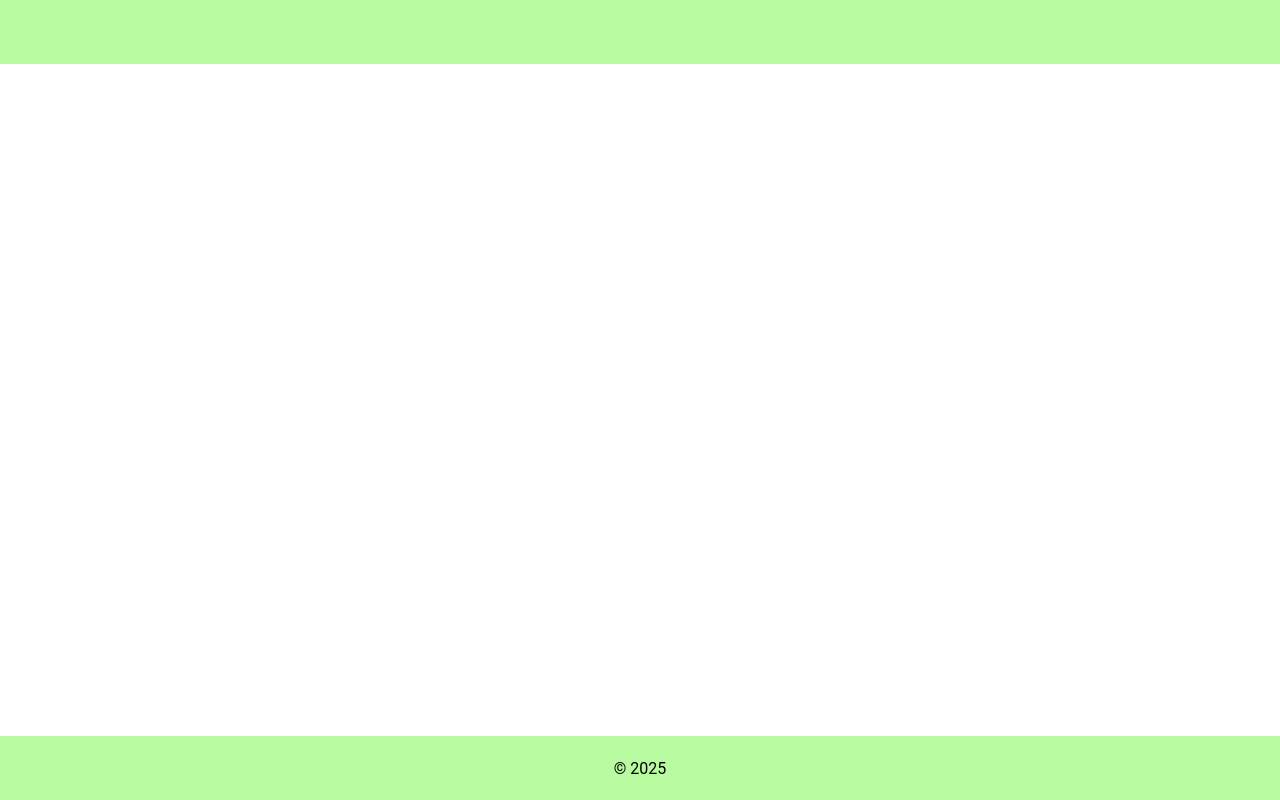
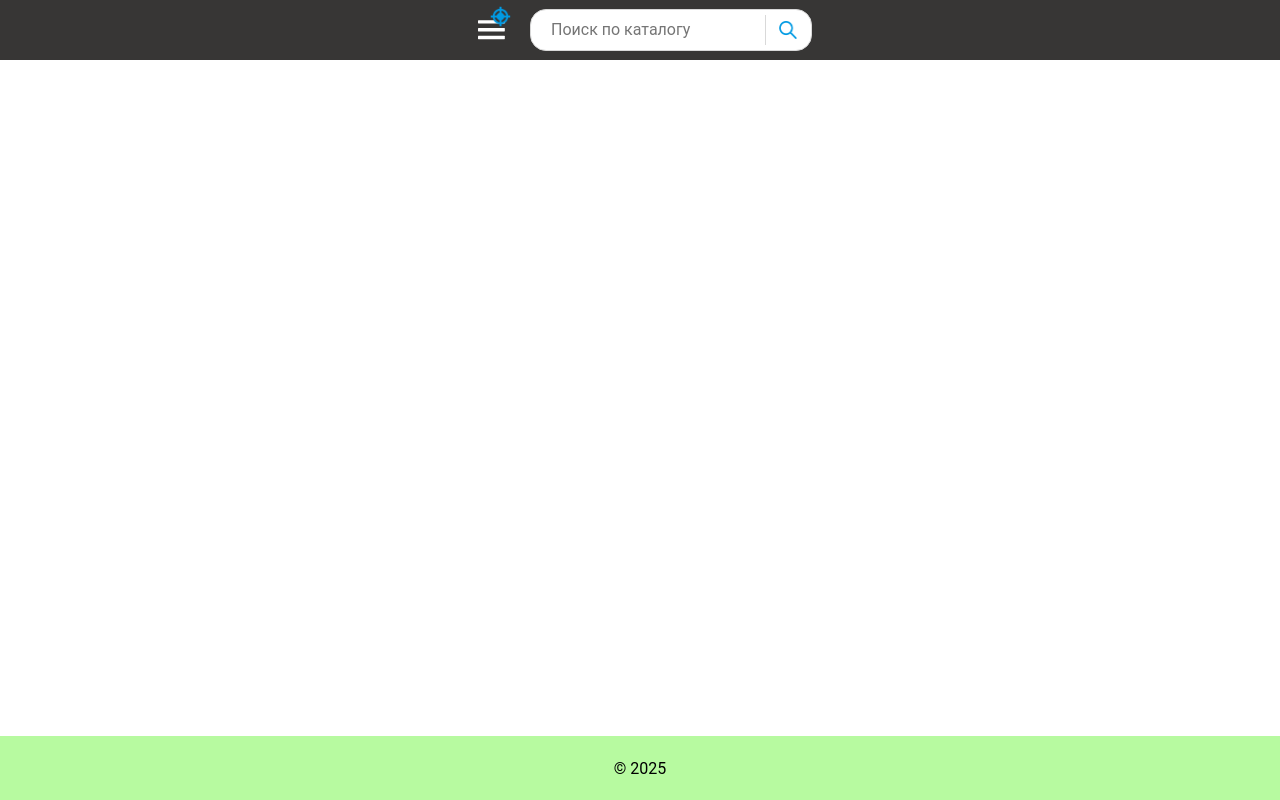
Before and after one commit to alexey-khomenko/m-airsoft-rus, an Astro site: page / in a window 1280 px wide. Built offline with nearby package versions, Linux system fonts and the light colour scheme; Astro itself is replaced by a stand-in of ours.

Commit message:
Add header menu and search components

```diff
--- /dev/null
+++ b/docs/components/header-menu.css
@@ -0,0 +1,37 @@
+.header-menu {
+  flex-shrink: 0;
+  width: 2.875rem;
+
+  display: flex;
+  justify-content: center;
+  align-items: center;
+
+  .button {
+    position: relative;
+
+    cursor: pointer;
+    border: none;
+
+    background-color: transparent;
+    color: #FFFFFF;
+
+    .svg {
+      position: relative;
+      z-index: 0;
+
+      display: block;
+    }
+
+    .img {
+      position: absolute;
+      top: -12px;
+      right: -4px;
+      z-index: 1;
+
+      width: 21px;
+      height: 21px;
+
+      display: block;
+    }
+  }
+}
--- /dev/null
+++ b/docs/components/header-search.css
@@ -0,0 +1,56 @@
+.header-search {
+  flex-grow: 1;
+  height: 2.625rem;
+
+  display: flex;
+  justify-content: center;
+  align-items: center;
+  gap: 0.25rem;
+
+  border-radius: 1rem;
+  border: 1px solid #D9D9D9;
+
+  background-color: #FFFFFF;
+
+  .input {
+    flex-grow: 1;
+    align-self: stretch;
+    width: 100%;
+    margin-left: 1.25rem;
+    padding: 0;
+
+    display: block;
+
+    border: none;
+
+    background-color: transparent;
+    color: #373635;
+
+    &::placeholder {
+      opacity: 1;
+      color: #757575;
+    }
+  }
+
+  .button {
+    flex-shrink: 0;
+    width: 2.75rem;
+    height: 1.875rem;
+    margin-right: 0.125rem;
+
+    display: flex;
+    justify-content: center;
+    align-items: center;
+
+    cursor: pointer;
+    border: none;
+    border-left: 1px solid #D9D9D9;
+
+    background-color: transparent;
+
+    .img {
+      width: 18px;
+      height: 18px;
+    }
+  }
+}
--- a/docs/components/header.css
+++ b/docs/components/header.css
@@ -3,8 +3,17 @@
   top: 0;
   left: 0;
   right: 0;
-  height: var(--header--h);
-  padding-block: 1rem;
+  z-index: 2;
 
-  background-color: #B7FAA0;
+  background-color: #373635;
+  color: #FFFFFF;
+
+  .header-wrapper {
+    height: var(--header--h);
+
+    display: flex;
+    justify-content: center;
+    align-items: center;
+    gap: 1rem;
+  }
 }
--- a/docs/layouts/layout.css
+++ b/docs/layouts/layout.css
@@ -1,9 +1,17 @@
 input {
   font-size: max(16px, 1rem);
+
+  &:focus-visible {
+    outline: none;
+  }
+}
+
+button {
+  padding: 0.125rem;
 }
 
 :root {
-  --header--h: 64px;
+  --header--h: 3.75rem;
   --footer--h: 64px;
 }
 
--- /dev/null
+++ b/public/components/header-menu.css
@@ -0,0 +1,37 @@
+.header-menu {
+  flex-shrink: 0;
+  width: 2.875rem;
+
+  display: flex;
+  justify-content: center;
+  align-items: center;
+
+  .button {
+    position: relative;
+
+    cursor: pointer;
+    border: none;
+
+    background-color: transparent;
+    color: #FFFFFF;
+
+    .svg {
+      position: relative;
+      z-index: 0;
+
+      display: block;
+    }
+
+    .img {
+      position: absolute;
+      top: -12px;
+      right: -4px;
+      z-index: 1;
+
+      width: 21px;
+      height: 21px;
+
+      display: block;
+    }
+  }
+}
--- /dev/null
+++ b/public/components/header-menu.js
@@ -0,0 +1,9 @@
+document.addEventListener('click', (e) => {
+  const button = e.target.closest('.header-menu .button');
+
+  if (!button) return true;
+
+  e.preventDefault();
+
+  console.log('click', button);
+});
--- /dev/null
+++ b/public/components/header-search.css
@@ -0,0 +1,56 @@
+.header-search {
+  flex-grow: 1;
+  height: 2.625rem;
+
+  display: flex;
+  justify-content: center;
+  align-items: center;
+  gap: 0.25rem;
+
+  border-radius: 1rem;
+  border: 1px solid #D9D9D9;
+
+  background-color: #FFFFFF;
+
+  .input {
+    flex-grow: 1;
+    align-self: stretch;
+    width: 100%;
+    margin-left: 1.25rem;
+    padding: 0;
+
+    display: block;
+
+    border: none;
+
+    background-color: transparent;
+    color: #373635;
+
+    &::placeholder {
+      opacity: 1;
+      color: #757575;
+    }
+  }
+
+  .button {
+    flex-shrink: 0;
+    width: 2.75rem;
+    height: 1.875rem;
+    margin-right: 0.125rem;
+
+    display: flex;
+    justify-content: center;
+    align-items: center;
+
+    cursor: pointer;
+    border: none;
+    border-left: 1px solid #D9D9D9;
+
+    background-color: transparent;
+
+    .img {
+      width: 18px;
+      height: 18px;
+    }
+  }
+}
--- /dev/null
+++ b/public/components/header-search.js
@@ -0,0 +1,9 @@
+document.addEventListener('submit', (e) => {
+  const form = e.target.closest('.header-search');
+
+  if (!form) return true;
+
+  e.preventDefault();
+
+  console.log('submit', form);
+});
--- a/public/components/header.css
+++ b/public/components/header.css
@@ -3,8 +3,17 @@
   top: 0;
   left: 0;
   right: 0;
-  height: var(--header--h);
-  padding-block: 1rem;
+  z-index: 2;
 
-  background-color: #B7FAA0;
+  background-color: #373635;
+  color: #FFFFFF;
+
+  .header-wrapper {
+    height: var(--header--h);
+
+    display: flex;
+    justify-content: center;
+    align-items: center;
+    gap: 1rem;
+  }
 }
--- a/public/layouts/layout.css
+++ b/public/layouts/layout.css
@@ -1,9 +1,17 @@
 input {
   font-size: max(16px, 1rem);
+
+  &:focus-visible {
+    outline: none;
+  }
+}
+
+button {
+  padding: 0.125rem;
 }
 
 :root {
-  --header--h: 64px;
+  --header--h: 3.75rem;
   --footer--h: 64px;
 }
 
--- a/src/components/Header.astro
+++ b/src/components/Header.astro
@@ -1,12 +1,15 @@
 ---
 import Container from './Container.astro';
+import HeaderSearch from '../components/HeaderSearch.astro';
+import HeaderMenu from '../components/HeaderMenu.astro';
 ---
 
 <header class="header">
   <link rel="stylesheet" href="./components/header.css"/>
   <Container className="edge">
     <div class="header-wrapper">
-
+      <HeaderMenu/>
+      <HeaderSearch/>
     </div>
   </Container>
 </header>
--- /dev/null
+++ b/src/components/HeaderMenu.astro
@@ -0,0 +1,19 @@
+---
+
+---
+
+<div class="header-menu">
+  <link rel="stylesheet" href="./components/header-menu.css"/>
+  <button type="button" class="button">
+    <svg class="svg" width="27" height="20" viewBox="0 0 27 20" xmlns="http://www.w3.org/2000/svg">
+      <path fill="currentColor"
+            d="M0 0.710938C0 0.434795 0.223858 0.210938 0.5 0.210938H26.3235C26.5997 0.210938 26.8235 0.434795 26.8235 0.710938V3.05514C26.8235 3.33128 26.5997 3.55514 26.3235 3.55514H0.5C0.223857 3.55514 0 3.33128 0 3.05514V0.710938Z"/>
+      <path fill="currentColor"
+            d="M0 8.53911C0 8.26297 0.223858 8.03911 0.5 8.03911H26.3235C26.5997 8.03911 26.8235 8.26297 26.8235 8.53911V10.8833C26.8235 11.1595 26.5997 11.3833 26.3235 11.3833H0.5C0.223857 11.3833 0 11.1595 0 10.8833V8.53911Z"/>
+      <path fill="currentColor"
+            d="M0 16.3667C0 16.0906 0.223858 15.8667 0.5 15.8667H26.3235C26.5997 15.8667 26.8235 16.0906 26.8235 16.3667V18.7109C26.8235 18.9871 26.5997 19.2109 26.3235 19.2109H0.5C0.223857 19.2109 0 18.9871 0 18.7109V16.3667Z"/>
+    </svg>
+    <img class="img" width="43" height="43" src="./images/header-menu.png" alt=""/>
+  </button>
+  <script src="./components/header-menu.js" is:inline></script>
+</div>
--- /dev/null
+++ b/src/components/HeaderSearch.astro
@@ -0,0 +1,13 @@
+---
+
+---
+
+<form class="header-search" role="search" novalidate>
+  <link rel="stylesheet" href="./components/header-search.css"/>
+  <input type="search" name="search" id="search" class="input"
+         placeholder="Поиск по каталогу" aria-label="Поиск по каталогу"/>
+  <button type="submit" class="button">
+    <img class="img" width="37" height="36" src="./images/header-search.png" alt=""/>
+  </button>
+  <script src="./components/header-search.js" is:inline></script>
+</form>
```
Also changed, not shown: docs/components/header-menu.js (added, +9 -0 lines), docs/components/header-search.js (added, +9 -0 lines), docs/index.html (+20 -1 lines), docs/images/header-menu.png (added), docs/images/header-search.png (added), public/images/header-menu.png (added), public/images/header-search.png (added).
